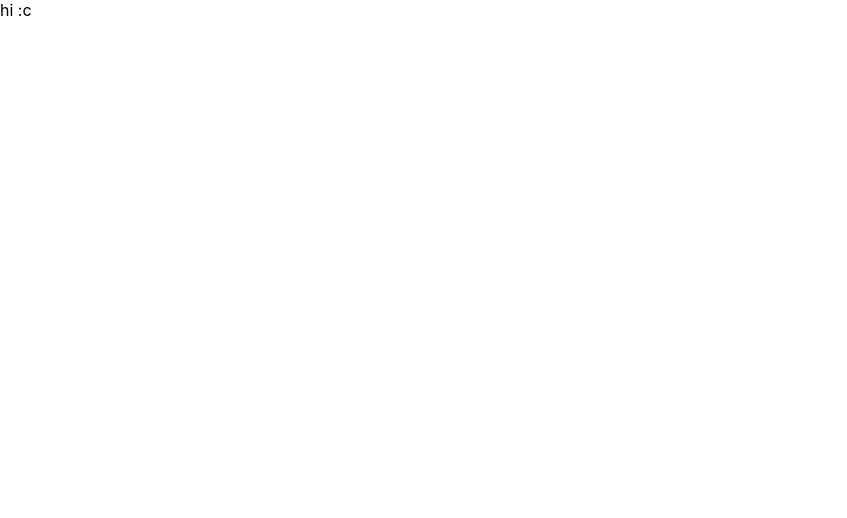
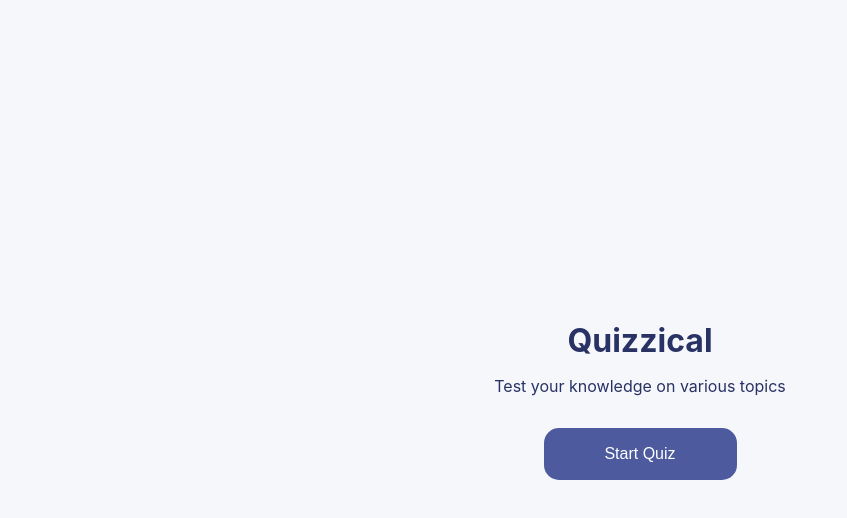
Before and after one commit to wx-it/Quizzical-2, a React (Create React App) app: page / in a window 1280 px wide. Shown: the top 518 px of the page, without its empty margins (0-847 px from the left). Built offline with nearby package versions, Linux system fonts and the light colour scheme.

Commit message:
added start page content+ styling

```diff
--- a/src/components/StartPage.jsx
+++ b/src/components/StartPage.jsx
@@ -1,9 +1,14 @@
 import React from 'react'
+import { Link } from 'react-router-dom'
 
 const StartPage = () => {
   return (
-    <div>
-        hi :c
+    <div className="container">
+        <h2>Quizzical</h2>
+        <p>Test your knowledge on various topics</p>
+        <button>
+         <Link to='/Preferences'>Start Quiz</Link>
+        </button>
     </div>
   )
 }
--- a/src/index.css
+++ b/src/index.css
@@ -1,13 +1,53 @@
-body {
-  margin: 0;
-  font-family: -apple-system, BlinkMacSystemFont, 'Segoe UI', 'Roboto', 'Oxygen',
-    'Ubuntu', 'Cantarell', 'Fira Sans', 'Droid Sans', 'Helvetica Neue',
-    sans-serif;
-  -webkit-font-smoothing: antialiased;
-  -moz-osx-font-smoothing: grayscale;
+* {
+  box-sizing: border-box;
 }
 
-code {
-  font-family: source-code-pro, Menlo, Monaco, Consolas, 'Courier New',
-    monospace;
+body{
+  margin: 0;
+  padding: 0;
+  font-family: 'Inter', sans-serif;
 }
+
+.container{
+  display: flex;
+  flex-direction: column;
+  justify-content: center;
+  align-items: center;
+  width: 100%;
+  height: 100vh;
+  background-color: #f5f7fb;
+  gap: 1rem;
+}
+
+.container h2{
+  margin: 0;
+  font-size: 32px;
+  color: #293264;
+}
+
+.container p{
+  color: #293264;
+  font-size: 16px;
+  margin: 0;
+  margin-bottom: 1rem;
+}
+
+.container button{
+  background-color: #4d5b9e;
+  border: none;
+  width: 193px;
+  height: 52px;
+  border-radius: 15px;
+  cursor: pointer;
+}
+
+.container button a{
+  font-size: 16px;
+  color: white;
+  text-decoration: none;
+
+}
+
+.container button:active{
+  transform: scale(1.025);
+}
```
Also changed, not shown: src/components/Preferences.jsx (added).
